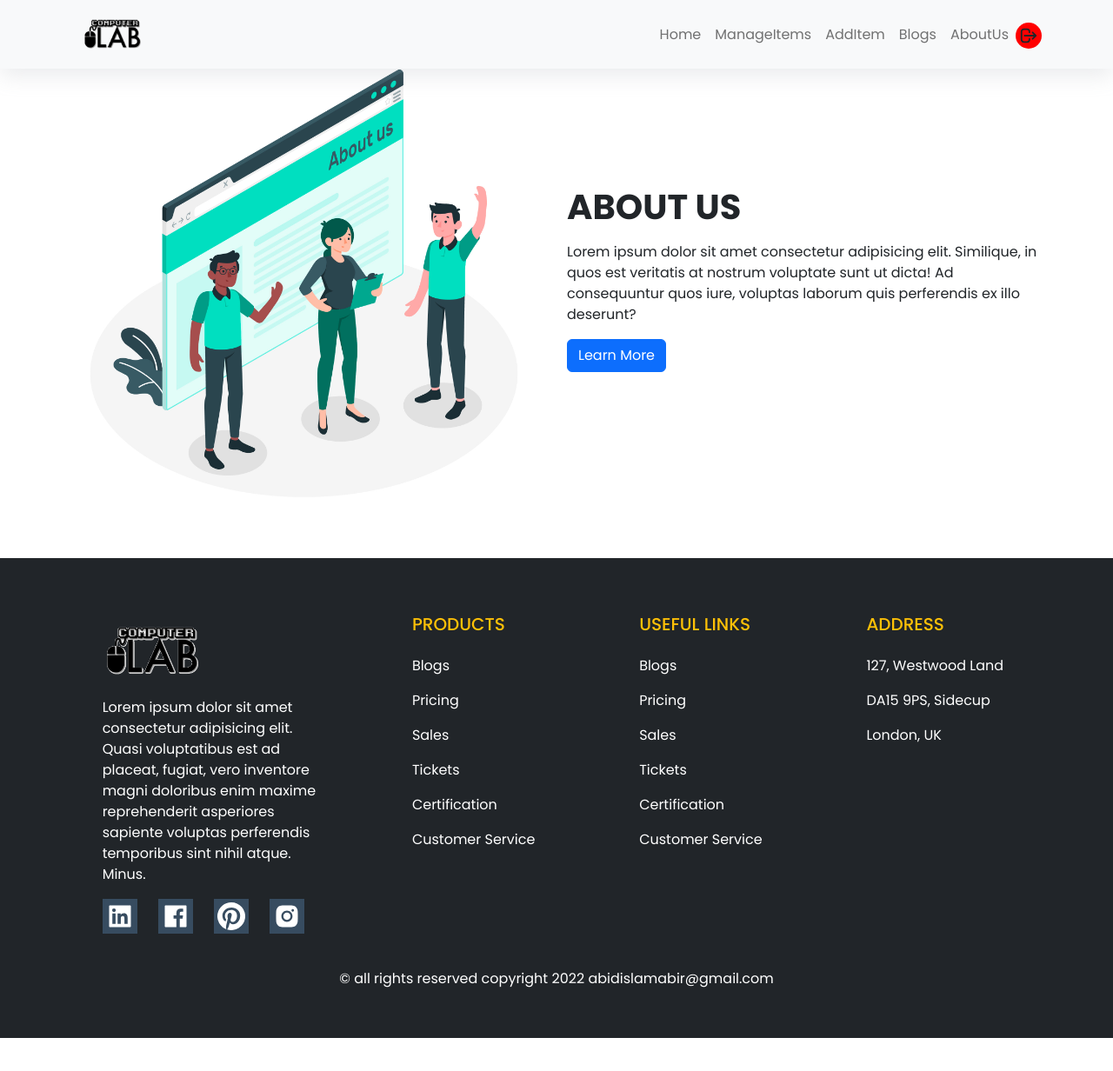
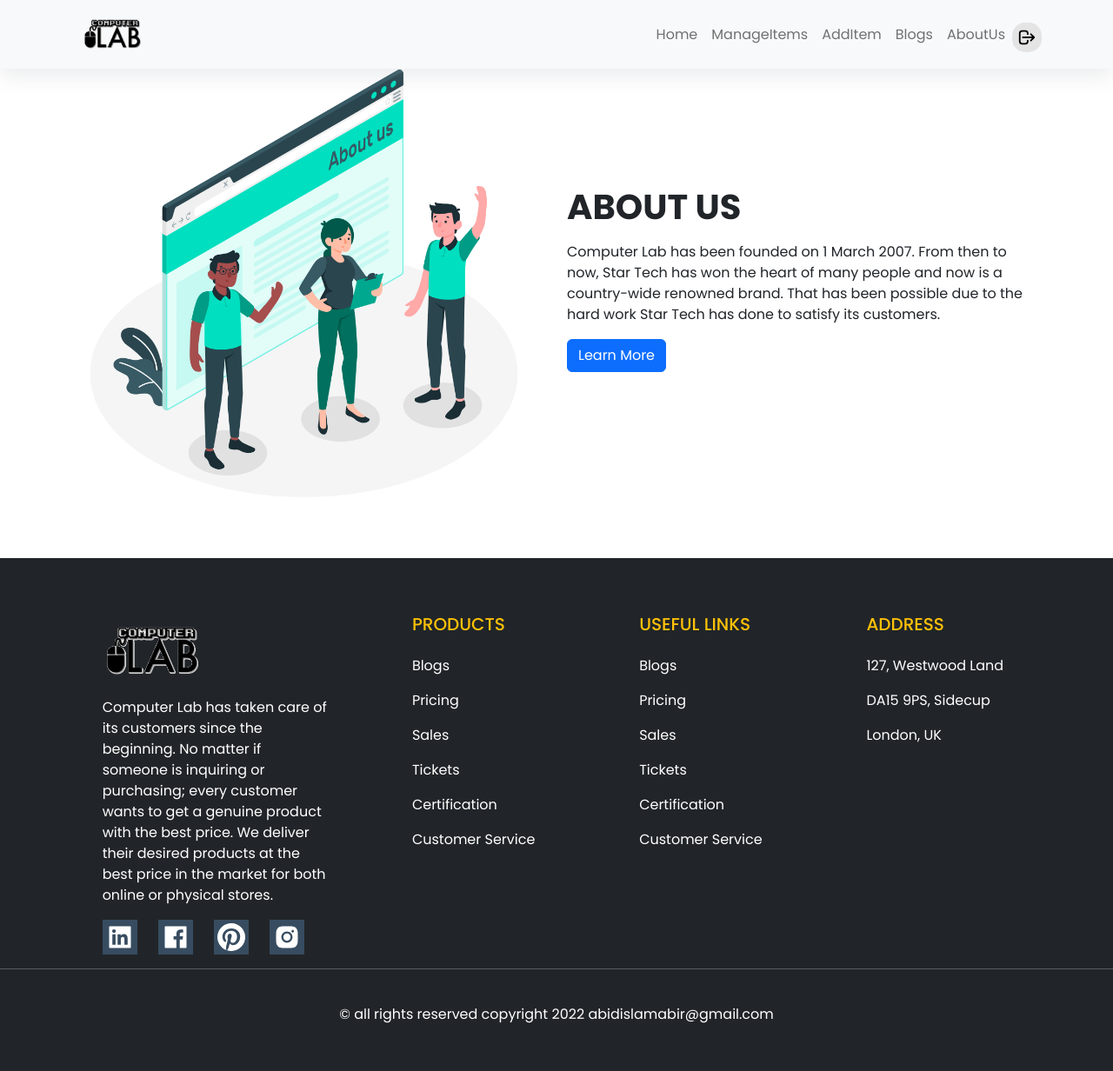
Before and after one commit to LimonFarazi03/computer-lap-client, a React (Create React App) app: page /about in a window 1280 px wide. Shown: the top 1232 px of the page at 87% size. Before the commit the page ends 1194 px from the top, so only its background shows below. Built offline with nearby package versions, Linux system fonts and the light colour scheme; no server answers; sample sign-in values are in the browser's storage.

Commit message:
some work done

```diff
--- a/src/components/About/About.js
+++ b/src/components/About/About.js
@@ -13,10 +13,10 @@ const About = () => {
           <div>
             <h1 className="mb-3 text-uppercase fw-bold">About Us</h1>
             <p>
-              Lorem ipsum dolor sit amet consectetur adipisicing elit.
-              Similique, in quos est veritatis at nostrum voluptate sunt ut
-              dicta! Ad consequuntur quos iure, voluptas laborum quis
-              perferendis ex illo deserunt?
+              Computer Lab has been founded on 1 March 2007. From then to now, Star
+              Tech has won the heart of many people and now is a country-wide
+              renowned brand. That has been possible due to the hard work Star
+              Tech has done to satisfy its customers.
             </p>
             <div className="btn btn-primary text-white">Learn More</div>
           </div>
--- a/src/components/AddItem/AddItem.js
+++ b/src/components/AddItem/AddItem.js
@@ -6,8 +6,8 @@ import { toast } from "react-toastify";
 const AddItem = () => {
   const handleUpload = (event) => {
     event.preventDefault();
-    const name = event.target.sellerName.value;
-    const productName = event.target.productName.value;
+    const supplier = event.target.supplier.value;
+    const name = event.target.name.value;
     const description = event.target.description.value;
     const brand = event.target.brand.value;
     const price = event.target.price.value;
@@ -18,8 +18,8 @@ const AddItem = () => {
     fetch(url, {
       method: "POST",
       body: JSON.stringify({
+        supplier,
         name,
-        productName,
         description,
         brand,
         price,
@@ -44,13 +44,13 @@ const AddItem = () => {
       </h3>
       <form onSubmit={handleUpload} className="row g-3 w-75 p-2 mx-auto">
         <input
-          name="sellerName"
+          name="supplier"
           type="text"
           className="form-control"
           placeholder="Your Name/ Seller Name"
         />
         <input
-          name="productName"
+          name="name"
           type="text"
           className="form-control"
           placeholder="Product Name"
--- a/src/components/Footer/Footer.js
+++ b/src/components/Footer/Footer.js
@@ -1,8 +1,12 @@
 import React from "react";
 import "./Footer.css";
 import footerImg from "../../Image/logo.png";
-import { AiFillFacebook,AiFillLinkedin,AiFillInstagram } from "react-icons/ai";
-import { BsPinterest} from "react-icons/bs";
+import {
+  AiFillFacebook,
+  AiFillLinkedin,
+  AiFillInstagram,
+} from "react-icons/ai";
+import { BsPinterest } from "react-icons/bs";
 
 const Footer = () => {
   const dynamicYear = new Date().getFullYear();
@@ -12,13 +16,14 @@ const Footer = () => {
         <div className="row text-md-left">
           <div className="col-md-3 col-lg-3 col-xl-3 mx-auto mt-3">
             <div className="footerImg">
-              <img width={'100%'} src={footerImg} alt="" />
+              <img width={"100%"} src={footerImg} alt="" />
             </div>
             <p>
-              Lorem ipsum dolor sit amet consectetur adipisicing elit. Quasi
-              voluptatibus est ad placeat, fugiat, vero inventore magni
-              doloribus enim maxime reprehenderit asperiores sapiente voluptas
-              perferendis temporibus sint nihil atque. Minus.
+              Computer Lab has taken care of its customers since the beginning. No
+              matter if someone is inquiring or purchasing; every customer wants
+              to get a genuine product with the best price. We deliver their
+              desired products at the best price in the market for both online
+              or physical stores.
             </p>
             <div className="svgIcon">
               <a href="##">
@@ -73,8 +78,10 @@ const Footer = () => {
           </div>
         </div>
       </div>
-
-      <p className='container mt-4 text-center p-3'>© all rights reserved copyright {dynamicYear} abidislamabir@gmail.com</p>
+<hr />
+      <p className="container mt-4 text-center p-3">
+        © all rights reserved copyright {dynamicYear} abidislamabir@gmail.com
+      </p>
     </div>
   );
 };
--- a/src/components/Items/Items.js
+++ b/src/components/Items/Items.js
@@ -8,7 +8,7 @@ const Items = () => {
   // console.log(products);
   const url = "https://whispering-dawn-95349.herokuapp.com/items";
   if (products.length) {
-    products.length = 6;
+    products.length = 4;
   }
   useEffect(() => {
     fetch(url)
--- a/src/components/ManageItem/ManageItem.js
+++ b/src/components/ManageItem/ManageItem.js
@@ -4,6 +4,7 @@ import { MdProductionQuantityLimits } from "react-icons/md";
 import { ImUserTie } from "react-icons/im";
 import { AiFillDelete } from "react-icons/ai";
 import { toast } from "react-toastify";
+import { useNavigate } from "react-router-dom";
 
 const ManageItem = ({ product }) => {
   const handleDelete = () => {
@@ -19,12 +20,16 @@ const ManageItem = ({ product }) => {
           toast.success('Successfully deleted');
         });
     }
-
   };
+  const navigate = useNavigate();
+  const navigateToServiceDet = (id) =>{
+    navigate(`/productDetails/${id}`)
+  }
   return (
-    <div className="custom-shadow rounded-3 p-2">
+    <div>
+      <div className="custom-shadow rounded-3 p-2">
       <div className="d-flex justify-content-between align-items-center col-12 col-md-12">
-        <div className="imgHover details d-flex justify-content-center align-items-center">
+        <div onClick={()=>navigateToServiceDet(product._id)} className="imgHover details d-flex justify-content-center align-items-center">
           <img width={"100px"} src={product.img} alt="" />
           <div className="custom-height">
             <p>{product.name?.slice(0, 15)}</p>
@@ -41,6 +46,7 @@ const ManageItem = ({ product }) => {
         </div>
       </div>
     </div>
+    </div>
   );
 };
 
--- a/src/components/Navbar/HomeLink.css
+++ b/src/components/Navbar/HomeLink.css
@@ -2,7 +2,7 @@ nav{
   box-shadow: rgba(149, 157, 165, 0.2) 0px 8px 24px;
 }
 .login-custom{
-  background: red;
+  background:#0081CF;
   color:white;
   border-radius: 15px;
   cursor: pointer;
@@ -16,9 +16,10 @@ nav{
   cursor:pointer;
 }
 .logOutBtn svg{
-    font-size: 30px;
-    background: red;
-    margin: 6px 0px 0px 0px;
-    padding: 4px;
-    border-radius: 15px;
+  font-size: 34px;
+  background: #e4e4e4;
+  margin: 6px 0px 0px 0px;
+  padding: 6px;
+  border-radius: 15px;
+  color: black;
 }
--- a/src/components/ProductDetails/ProductDetails.css
+++ b/src/components/ProductDetails/ProductDetails.css
@@ -18,3 +18,9 @@
 .deliveredBtn:hover{
   background: #c3634d;
 }
+.details-img img{
+  transition: .5s;
+}
+.details-img:hover img{
+  transform:scale(1.1);
+}
--- a/src/components/item/Item.css
+++ b/src/components/item/Item.css
@@ -14,11 +14,11 @@
 .bg-custom img{
   transition: .4s;
 }
+.bg-custom:hover img{
+  transform:scale(1.1);
+}
 .product-body {
   margin-top: 16px !important;
-}
-.bg-custom:hover img{
-  transform:scale(1.1);
 }
 .custom-user svg {
   border-radius: 30px;
```
Also changed, not shown: src/components/Navbar/HomeLink.js (+49 -19 lines), src/Image/laptopBanner.png (added), src/components/Banner/Banner.css (added), src/components/Banner/Banner.js (added), 1 other file (tests, documents, lock files or other folders).
